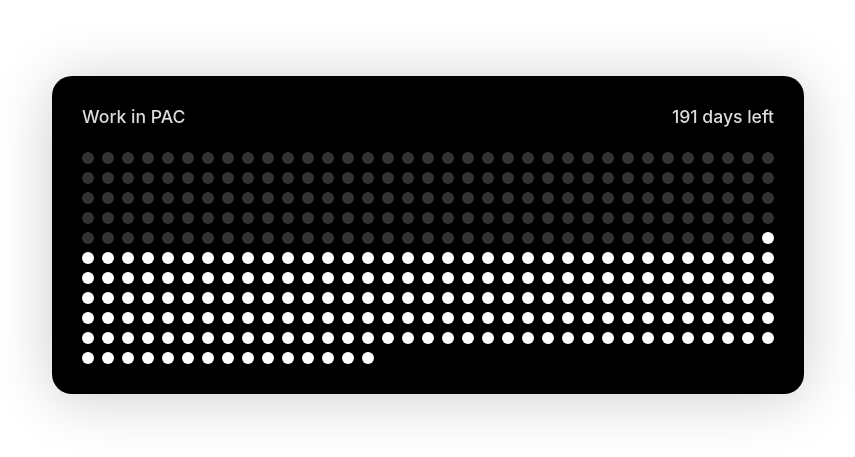
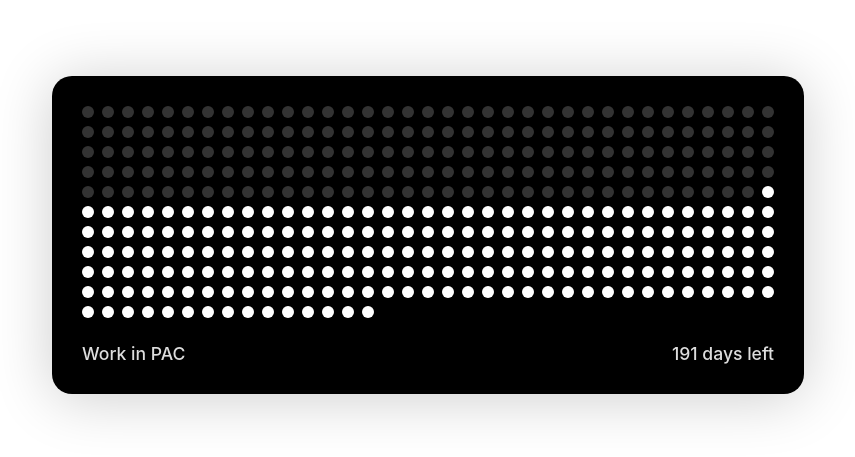
Before and after one commit to achsanit/web-left, a plain HTML site: page index.html in a window 1280 px wide. Shown: the part 165-622 px from the top of the page, without its empty margins (212-1067 px from the left). Drawn offline with Linux system fonts and the light colour scheme.

Commit message:
rearrange dots and title

```diff
--- a/index.html
+++ b/index.html
@@ -8,12 +8,16 @@
 </head>
 <body>
     <div class="widget-container">
-        <div class="header">
+        <!-- <div class="header">
             <div id="currentYear" class="year"></div>
             <div id="daysLeft" class="days-left"></div>
-        </div>
+        </div> -->
         <div id="dotsContainer" class="dots-grid">
             <!-- Dots will be generated here by JavaScript -->
+        </div>
+        <div class="footer">
+            <div id="currentYear" class="year"></div>
+            <div id="daysLeft" class="days-left"></div>
         </div>
     </div>
     <script src="script.js"></script>
--- a/style.css
+++ b/style.css
@@ -17,10 +17,10 @@ body {
     box-shadow: 0 4px 60px rgba(0, 0, 0, 0.2);
 }
 
-.header {
+.footer {
     display: flex;
     justify-content: space-between;
-    margin-bottom: 25px;
+    margin-top: 25px;
     font-size: 1.1em;
     font-weight: 500;
 }
```
